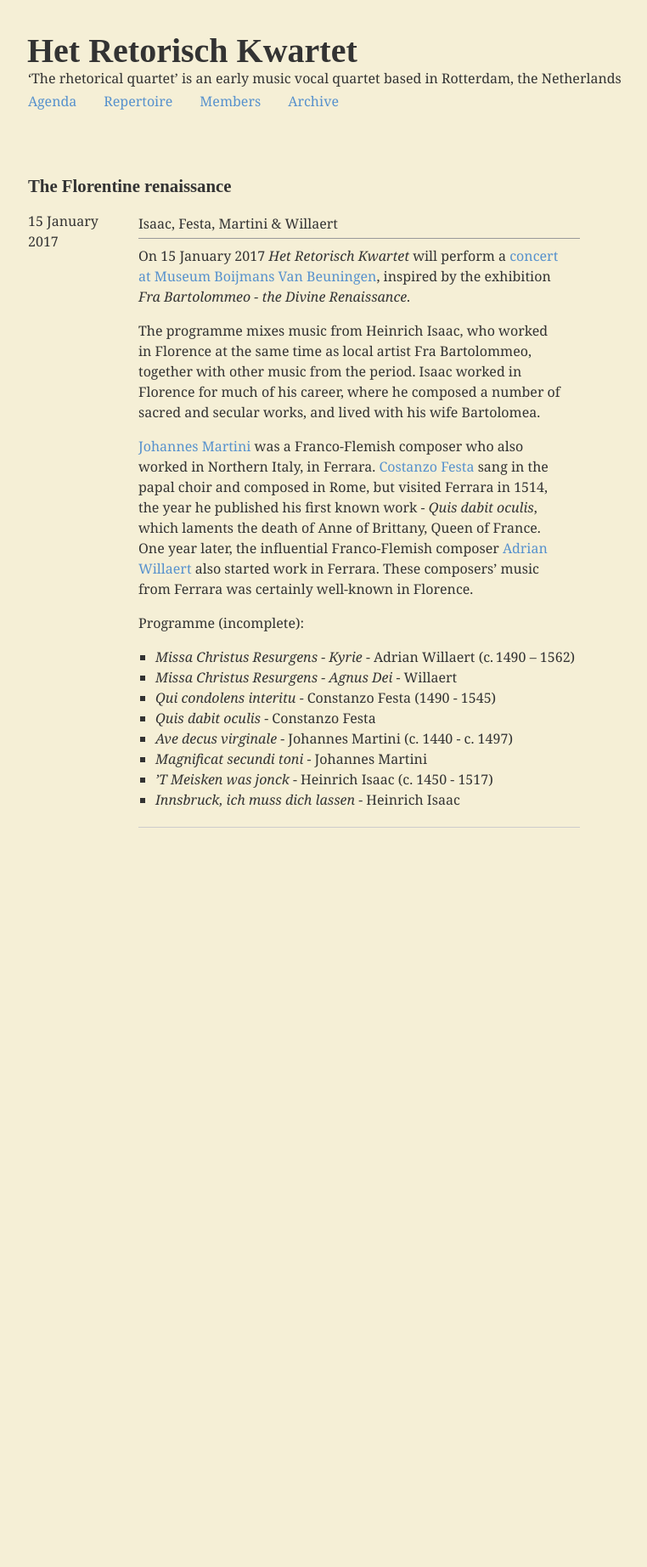
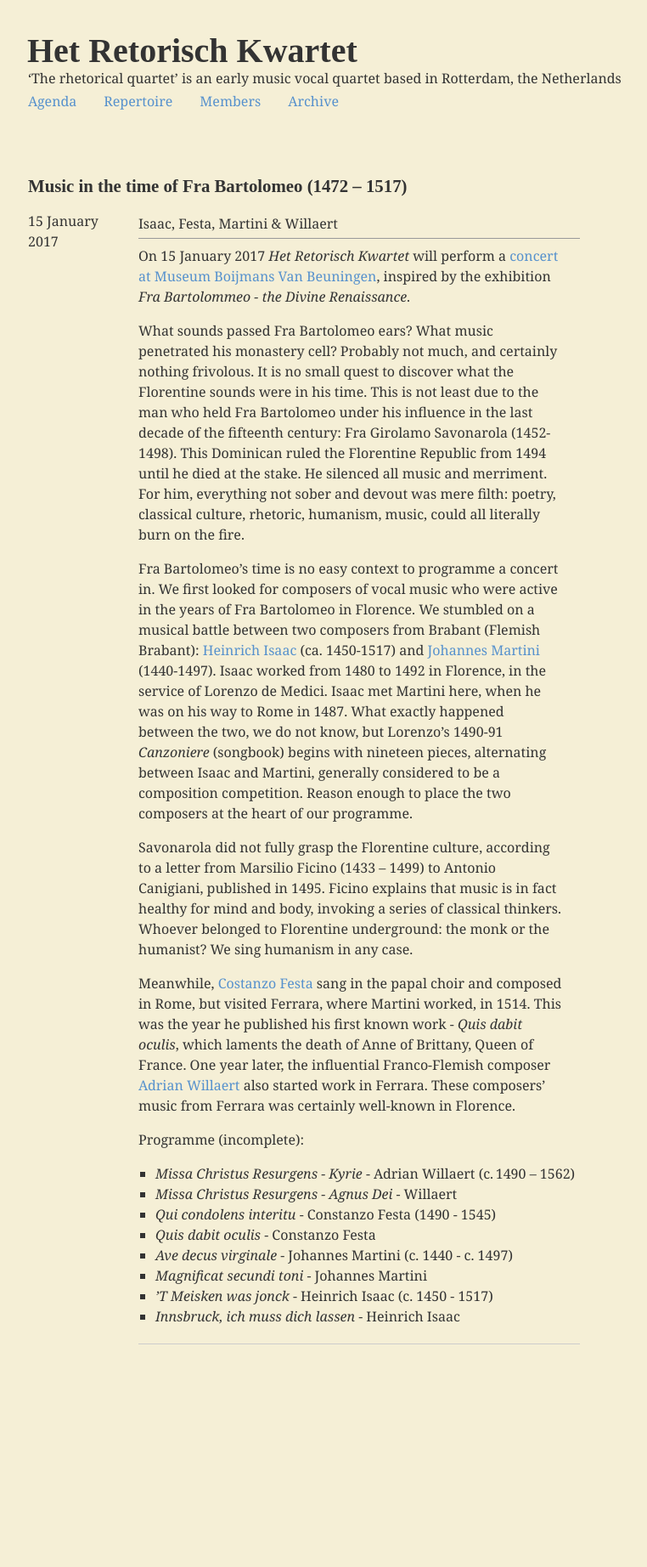
Before and after one commit to retorisch/retorisch.github.io, a Jekyll site: the page built from _posts/2017-01-15-concert.md, in a window 1280 px wide. Shown: the whole page at 85% size, without its empty margins (15-777 px from the left). Built offline with Jekyll 4.4.1, drawn with Linux system fonts in a browser that asks for light colours; some web fonts are replaced; before the commit the page ends 1236 px from its top, so only the background shows below that.

Commit message:
Update concert desecription

```diff
--- a/_posts/2017-01-15-concert.md
+++ b/_posts/2017-01-15-concert.md
@@ -1,6 +1,6 @@
 ---
 layout: retorisch
-title: The Florentine renaissance
+title: Music in the time of Fra Bartolomeo (1472 – 1517)
 Date: 2017-01-15
 Slug: 2017-01-15
 excerpt: Isaac, Festa, Martini & Willaert
@@ -8,9 +8,29 @@ excerpt: Isaac, Festa, Martini & Willaert
 
 On 15 January 2017 _Het Retorisch Kwartet_ will perform a [concert at Museum Boijmans Van Beuningen](http://www.boijmans.nl/en/7/calendar-exhibitions/calendaritem/1262/fra-bartolommeo), inspired by the exhibition _Fra Bartolommeo - the Divine Renaissance_.
 
-The programme mixes music from Heinrich Isaac, who worked in Florence at the same time as local artist Fra Bartolommeo, together with other music from the period. Isaac worked in Florence for much of his career, where he composed a number of sacred and secular works, and lived with his wife Bartolomea.
+What sounds passed Fra Bartolomeo ears? What music penetrated his monastery cell?
+Probably not much, and certainly nothing frivolous.
+It is no small quest to discover what the Florentine sounds were in his time.
+This is not least due to the man who held Fra Bartolomeo under his influence in the last decade of the fifteenth century: Fra Girolamo Savonarola (1452-1498).
+This Dominican ruled the Florentine Republic from 1494 until he died at the stake.
+He silenced all music and merriment.
+For him, everything not sober and devout was mere filth: poetry, classical culture, rhetoric, humanism, music, could all literally burn on the fire.
 
-[Johannes Martini](https://en.wikipedia.org/wiki/Johannes_Martini) was a Franco-Flemish composer who also worked in Northern Italy, in Ferrara. [Costanzo Festa](https://en.wikipedia.org/wiki/Costanzo_Festa) sang in the papal choir and composed in Rome, but visited Ferrara in 1514, the year he published his first known work - _Quis dabit oculis_, which laments the death of Anne of Brittany, Queen of France. One year later, the influential Franco-Flemish composer [Adrian Willaert](https://en.wikipedia.org/wiki/Adrian_Willaert) also started work in Ferrara. These composers’ music from Ferrara was certainly well-known in Florence.
+Fra Bartolomeo’s time is no easy context to programme a concert in.
+We first looked for composers of vocal music who were active in the years of Fra Bartolomeo in Florence.
+We stumbled on a musical battle between two composers from Brabant (Flemish Brabant): [Heinrich Isaac](https://en.wikipedia.org/wiki/Heinrich_Isaac) (ca. 1450-1517) and [Johannes Martini](https://en.wikipedia.org/wiki/Johannes_Martini) (1440-1497).
+Isaac worked from 1480 to 1492 in Florence, in the service of Lorenzo de Medici.
+Isaac met Martini here, when he was on his way to Rome in 1487.
+What exactly happened between the two, we do not know, but Lorenzo’s 1490-91 _Canzoniere_ (songbook) begins with nineteen pieces, alternating between Isaac and Martini, generally considered to be a composition competition.
+Reason enough to place the two composers at the heart of our programme.
+
+Savonarola did not fully grasp the Florentine culture, according to a letter from Marsilio Ficino (1433 – 1499) to Antonio Canigiani, published in 1495. Ficino explains that music is in fact healthy for mind and body, invoking a series of classical thinkers.
+Whoever belonged to Florentine underground: the monk or the humanist?
+We sing humanism in any case.
+
+Meanwhile, [Costanzo Festa](https://en.wikipedia.org/wiki/Costanzo_Festa) sang in the papal choir and composed in Rome, but visited Ferrara, where Martini worked, in 1514.
+This was the year he published his first known work - _Quis dabit oculis_, which laments the death of Anne of Brittany, Queen of France.
+One year later, the influential Franco-Flemish composer [Adrian Willaert](https://en.wikipedia.org/wiki/Adrian_Willaert) also started work in Ferrara. These composers’ music from Ferrara was certainly well-known in Florence.
 
 Programme (incomplete):
 
```
